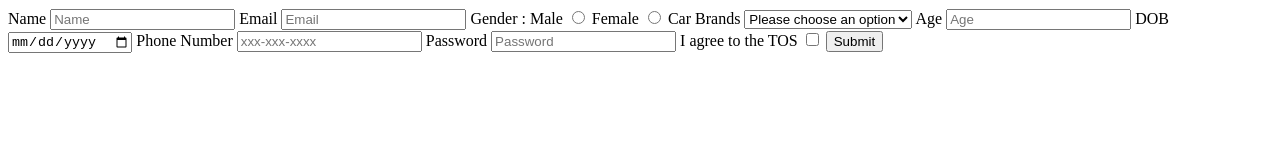
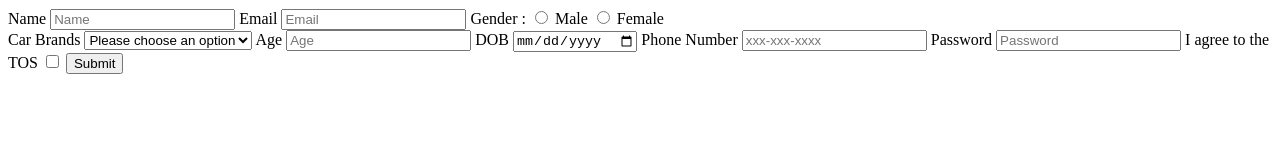
Before and after one commit to acciojob/signup-form-car-SaiPrasad-22, a website: page main.html in a window 1280 px wide. Drawn offline with Linux system fonts and the light colour scheme.

Commit message:
created a submission

```diff
--- a/main.html
+++ b/main.html
@@ -15,12 +15,13 @@
 		<label for="email">Email </label>
 		<input type="email" id="email" placeholder="Email" required>
 
-		Gender :
-		<label for="gender_m" >Male </label>
-		<input type="radio" id="gender_m" name="gender" required>
-		<label for="gender_f" > Female </label>
-		<input type="radio" id="gender_f" name="gender" required>
-
+		<label>Gender :
+		<label for="gender_m" >
+		<input type="radio" id="gender_m" name="gender" required> Male </label>
+		<label for="gender_f" >
+		<input type="radio" id="gender_f" name="gender" required> Female </label>
+		</label>
+		<br>
 		<label for="cars">Car Brands</label>
 		<select id="cars" required>
 			<option value="NA">Please choose an option</option>
```
